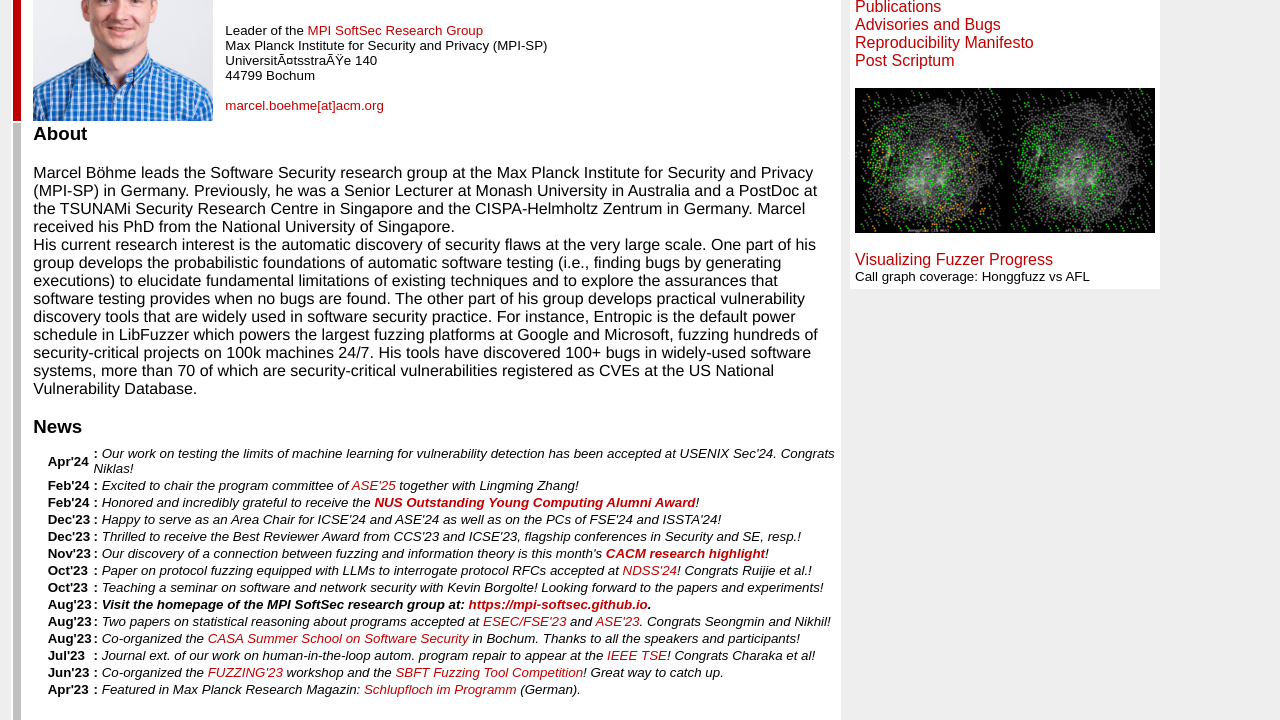
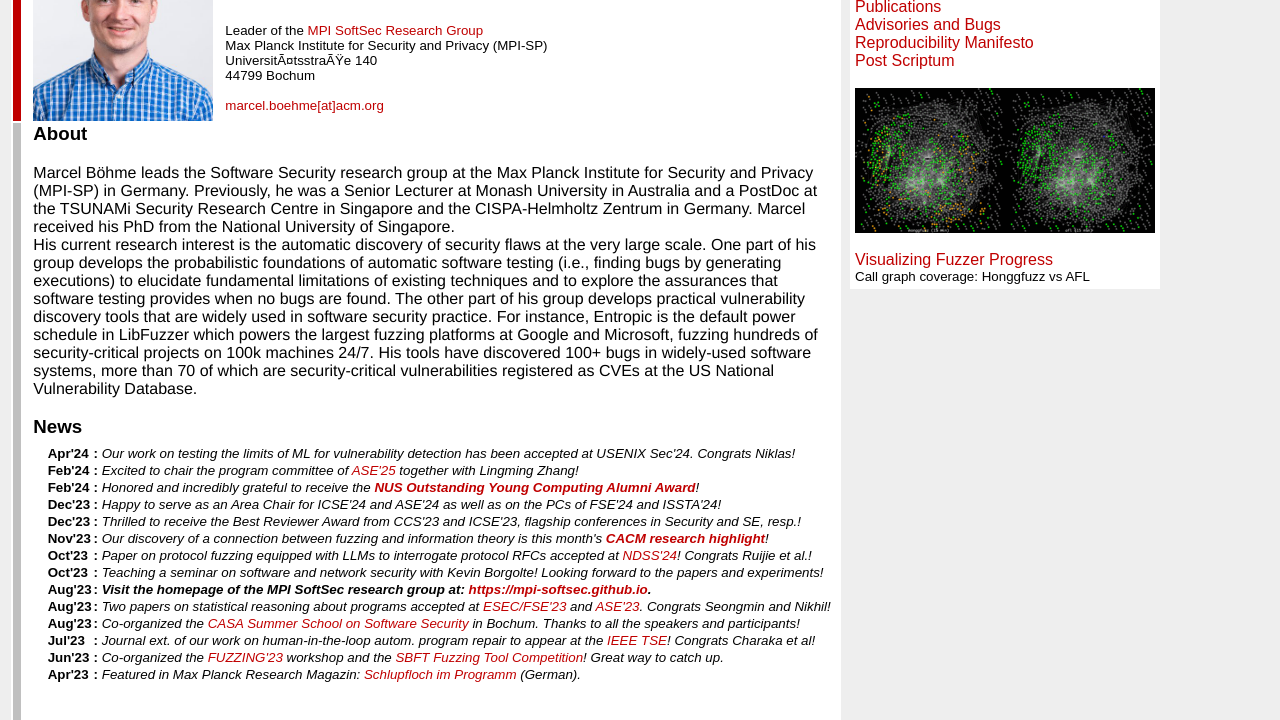
Before and after one commit to mboehme/mboehme.github.io, a plain HTML site: page index.html in a window 1280 px wide. Shown: the part 69-789 px from the top of the page. Drawn offline with Linux system fonts and the light colour scheme.

Commit message:
Update index.html

```diff
--- a/index.html
+++ b/index.html
@@ -128,7 +128,7 @@ while(x=eval(x));
 
   <h3 style="margin-bottom: 5pt; padding: 0;"><a id="news">News</a></h3>
 <table style="margin-left: 10pt; padding: 0; border-collapse: collapse; font-size:10pt;">
-<tr><td valign-top><b>Apr'24</b></td><td><b>:</b> <i>Our work on testing the limits of machine learning for vulnerability detection has been accepted at USENIX Sec'24. Congrats Niklas!</i></td></tr>
+<tr><td valign-top><b>Apr'24</b></td><td><b>:</b> <i>Our work on testing the limits of ML for vulnerability detection has been accepted at USENIX Sec'24. Congrats Niklas!</i></td></tr>
 <tr><td valign=top><b>Feb'24</b></td><td><b>:</b> <i>Excited to chair the program committee of <a href="https://conf.researchr.org/series/ase">ASE'25</a> together with Lingming Zhang!</i></td></tr>
 <tr><td valign=top><b>Feb'24</b></td><td><b>:</b> <i>Honored and incredibly grateful to receive the <b><a href="https://www.comp.nus.edu.sg/alum/alumaward/2022-ocaa/">NUS Outstanding Young Computing Alumni Award</a></b>!</i></td></tr>
 <tr><td valign=top><b>Dec'23</b></td><td><b>:</b> <i>Happy to serve as an Area Chair for ICSE'24 and ASE'24 as well as on the PCs of FSE'24 and ISSTA'24!</i></td></tr>
```
